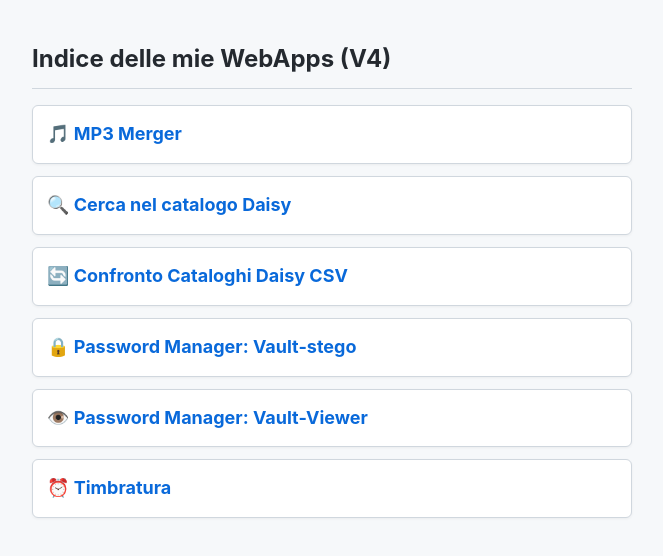
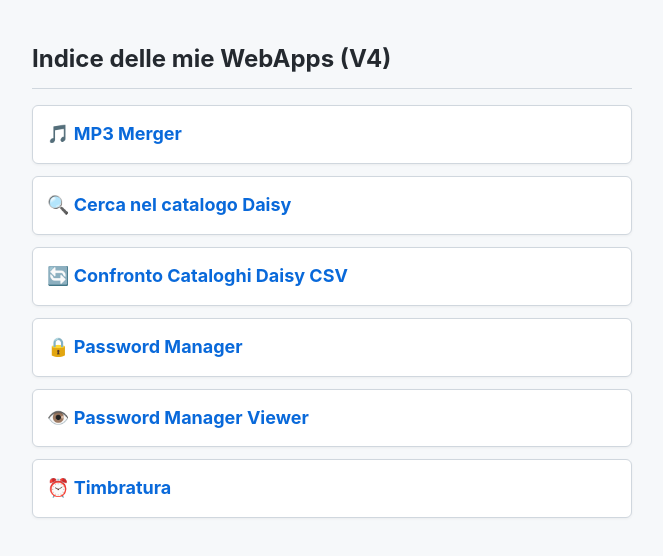
Before and after one commit to dirienzogio-source/WebApps, a plain HTML site: page index.html in a window 1280 px wide. Shown: the whole page, without its empty margins (308-971 px from the left). Drawn offline with Linux system fonts and the light colour scheme.

Commit message:
Update index.html

```diff
--- a/index.html
+++ b/index.html
@@ -50,8 +50,8 @@
         <li><a href="UnisciMp3.V23.html" target="_blank" rel="noopener noreferrer">🎵 MP3 Merger</a></li>
         <li><a href="webapp.CercaNelCatalogo.V8.html" target="_blank" rel="noopener noreferrer">🔍 Cerca nel catalogo Daisy</a></li>
         <li><a href="webapp.ConfrontoCataloghiCSV.v6.html" target="_blank" rel="noopener noreferrer">🔄 Confronto Cataloghi Daisy CSV</a></li>
-        <li><a href="vault-stego.V23.html" target="_blank" rel="noopener noreferrer">🔒 Password Manager: Vault-stego</a></li>
-        <li><a href="vault-viewer.V4.html" target="_blank" rel="noopener noreferrer">👁️ Password Manager: Vault-Viewer</a></li>
+        <li><a href="vault-stego.V23.html" target="_blank" rel="noopener noreferrer">🔒 Password Manager</a></li>
+        <li><a href="vault-viewer.V4.html" target="_blank" rel="noopener noreferrer">👁️ Password Manager Viewer</a></li>
         <li><a href="Timbratura.V6.html" target="_blank" rel="noopener noreferrer">⏰ Timbratura</a></li>
     </ul>
 
```
